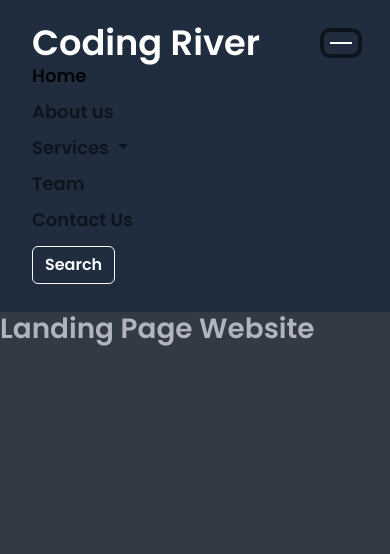
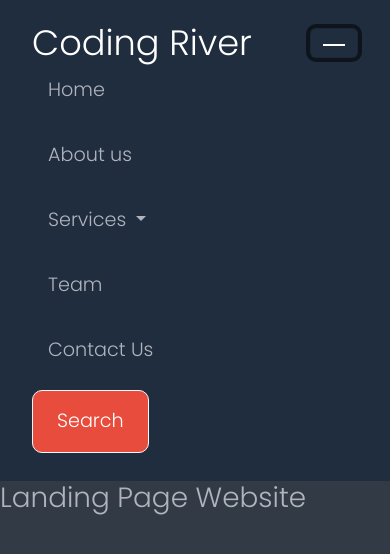
Before and after one commit to abirdakhlaoui/Formalab-bootstrap-landing-page, a plain HTML site: page index.html in a window 390 px wide. Both pictures are taken after a click on the button "Toggle navigation". Drawn offline with nearby package versions, Linux system fonts and the light colour scheme.

Commit message:
creation d'une bouton

```diff
--- a/assets/css/style.css
+++ b/assets/css/style.css
@@ -1,5 +1,4 @@
-
-@import url('https://fonts.googleapis.com/css2?family=Poppins:wght@600&display=swap');
+@import url('https://fonts.googleapis.com/css2?family=Pacifico&family=Poppins:wght@300&display=swap');
 @import url('https://fonts.googleapis.com/css2?family=Pacifico&display=swap');
 
 html {
@@ -17,12 +16,12 @@ body {
     background-color: #323a45;
 }
 
-a{
+.a {
     color: #b1b4bd;
     font-weight: 500;
 }
 
-a:hover {
+.a:hover {
     color: #e74c3c;
 }
 
@@ -71,8 +70,6 @@ a:hover {
     padding: 1rem 0;
     display: block;
     text-decoration: none;
-    font-size: 2.2rem;
-    color: white;
 }
 
 .navbar-brand {
@@ -80,25 +77,43 @@ a:hover {
     color: white;
 
 }
-.navbar-toggler {
-border: none;
-padding: 10px 6px;
-outline: none;
-}
-
-.navbar-toggler-icon {
-    display: block;
+.navbar-toggler span{
+    border: none;
     width: 22px;
     height: 2px;
     border: 1px;
-    background: #fff;
+    background: white;
+
 }
-
-.navbar-toggler span + span {
+.navbar-toggler span + span{
     margin-top: 4px;
     width: 22px;
 }
+.navbar-toggler span + span + span{
 
-.navbar-toggler span + span + span {
     width: 22px;
+
 }
+
+.navbar-expand-lg .navbar-nav .nav-link{
+    padding: 1.4rem 1rem;
+    font-size: 1.2rem;
+    position: relative;
+}
+
+.navbar-expand-lg .navbar-nav .nav-link.active{
+    color: #e74c3c;
+}
+.btn{
+    background-color: #e74c3c;
+    color: white;
+    border-radius: 10px;
+    padding: 1rem 1.5rem;
+    font-size: 1.2rem;
+
+}
+.btn:hover{
+    background-color: #0a3d62;
+    color: white;
+
+}
--- a/index.html
+++ b/index.html
@@ -6,7 +6,8 @@
     <meta name="viewport" content="width=device-width, initial-scale=1.0">
     <link rel="stylesheet" href="./assets/css/bootstrap.css">
     <link rel="stylesheet" href="./assets/css/style.css">
-    <title>Bootstrap 5 landing oage</title>
+    <script src="https://kit.fontawesome.com/42fedbda27.js" crossorigin="anonymous"></script>
+    <title>Bootstrap 5 landing page</title>
 </head>
 <body>
     <div class="header-background">
@@ -14,8 +15,10 @@
 
             <nav class="navbar navbar-expand-lg ">
                 <div class="container-fluid">
-                  <a class="navbar-brand" href="#">Coding River</a>
-                  <button class="navbar-toggler" type="button" data-bs-toggle="collapse" data-bs-target="#navbarSupportedContent" aria-controls="navbarSupportedContent" aria-expanded="false" aria-label="Toggle navigation">
+                  <a class="navbar-brand a" href="#">Coding River</a>
+                  <button class="navbar-toggler" type="button" data-bs-toggle="collapse"
+                  data-bs-target="#navbarSupportedContent" aria-controls="navbarSupportedContent"
+                  aria-expanded="false" aria-label="Toggle navigation">
                     <span class="navbar-toggler-icon"></span>
                     <span></span>
                     <span></span>
@@ -23,13 +26,13 @@
                   <div class="collapse navbar-collapse" id="navbarSupportedContent">
                     <ul class="navbar-nav me-auto mb-2 mb-lg-0 ms-auto">
                       <li class="nav-item">
-                        <a class="nav-link active" aria-current="page" href="#">Home</a>
+                        <a class="nav-link a" aria-current="page" href="#">Home</a>
                       </li>
                       <li class="nav-item">
-                        <a class="nav-link" href="#">About us</a>
+                        <a class="nav-link a" href="#">About us</a>
                       </li>
                       <li class="nav-item dropdown">
-                        <a class="nav-link dropdown-toggle" href="#" id="navbarDropdown" role="button" data-bs-toggle="dropdown" aria-expanded="false">
+                        <a class="nav-link dropdown-toggle a" href="#" id="navbarDropdown" role="button" data-bs-toggle="dropdown" aria-expanded="false">
                           Services
                         </a>
                         <ul class="dropdown-menu" aria-labelledby="navbarDropdown">
@@ -41,10 +44,10 @@
                       </li>
 
                       <li class="nav-item">
-                        <a class="nav-link" href="#">Team</a>
+                        <a class="nav-link a" href="#">Team</a>
                       </li>
                       <li class="nav-item">
-                        <a class="nav-link" href="#">Contact Us</a>
+                        <a class="nav-link a" href="#">Contact Us</a>
                       </li>
                     </ul>
                     <form class="d-flex" role="search">
```
